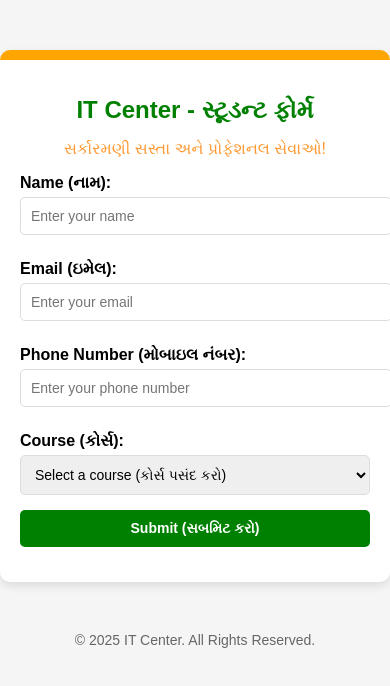
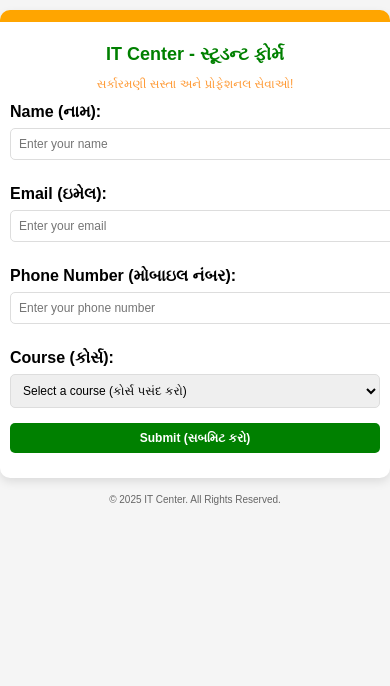
Before and after one commit to banshlkumar/it-ccenter-01, a plain HTML site: page index.html in a window 390 px wide. Drawn offline with Linux system fonts and the light colour scheme.

Commit message:
Update style.css
added chages

```diff
--- a/style.css
+++ b/style.css
@@ -6,13 +6,13 @@ body {
 }
 
 .container {
-    max-width: 500px;
-    margin: 50px auto;
+    max-width: 90%; /* Adjusted for smaller screens */
+    margin: 20px auto; /* Reduced margin for smaller screens */
     background-color: white;
     border-radius: 10px;
     box-shadow: 0 4px 10px rgba(0, 0, 0, 0.1);
-    padding: 20px;
-    border-top: 10px solid orange;
+    padding: 15px; /* Reduced padding for smaller screens */
+    border-top: 12px solid orange;
 }
 
 .header {
@@ -32,7 +32,7 @@ body {
 label {
     display: block;
     font-weight: bold;
-    margin: 10px 0 5px;
+    margin: 10px 0 7px;
 }
 
 input, select, button {
@@ -65,7 +65,50 @@ body {
 
 .footer {
     text-align: center;
-    margin-top: 20px;
+    margin-top: 16px;
     font-size: 14px;
     color: #666;
 }
+
+/* Media Queries for Responsiveness */
+@media (max-width: 768px) {
+    .container {
+        max-width: 100%; /* Full width on smaller screens */
+        margin: 10px auto; /* Further reduced margin */
+        padding: 10px; /* Further reduced padding */
+    }
+
+    .header h1 {
+        font-size: 20px; /* Smaller font size for smaller screens */
+    }
+
+    .header p {
+        font-size: 14px; /* Smaller font size for smaller screens */
+    }
+
+    input, select, button {
+        font-size: 12px; /* Smaller font size for smaller screens */
+    }
+
+    .footer {
+        font-size: 12px; /* Smaller font size for smaller screens */
+    }
+}
+
+@media (max-width: 480px) {
+    .header h1 {
+        font-size: 18px; /* Even smaller font size for very small screens */
+    }
+
+    .header p {
+        font-size: 12px; /* Even smaller font size for very small screens */
+    }
+
+    input, select, button {
+        padding: 8px; /* Reduced padding for very small screens */
+    }
+
+    .footer {
+        font-size: 10px; /* Even smaller font size for very small screens */
+    }
+}
```
Lines whose indentation alone changed are shown as unchanged.
